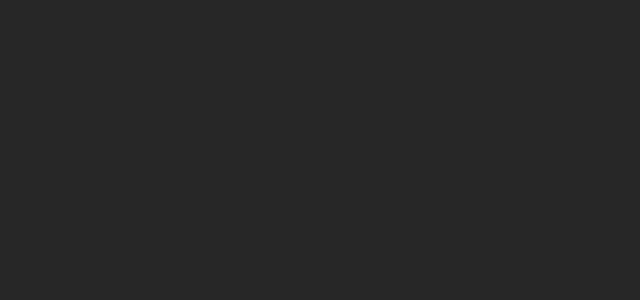
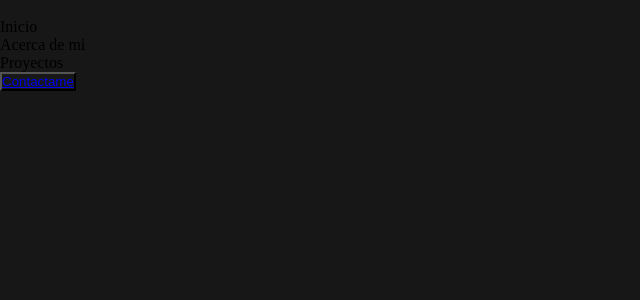
Before and after one commit to Alexander12302002/portafolio, a React (Vite) app: page / in a window 1280 px wide. Shown: the top 300 px of the page, without its empty margins (0-640 px from the left). Built offline with nearby package versions, Linux system fonts and the light colour scheme.

Commit message:
feat: :tada: inicio del portafolio

```diff
--- a/src/App.jsx
+++ b/src/App.jsx
@@ -5,6 +5,24 @@
 
   return (
     <>
+      <div className="container-main">
+        <nav className="horizontal-bar">
+          <img></img>
+          <div className='items'>
+            <ul>
+              <li>Inicio</li>
+              <li>Acerca de mi</li>
+              <li>Proyectos</li>
+            </ul>
+          </div>
+          <div className='Contact-me'>
+            <button><a href='#'>Contactame</a></button>
+          </div>
+        </nav>
+        <div className="container">
+
+        </div>
+      </div>
     </>
   )
 }
--- a/src/index.css
+++ b/src/index.css
@@ -2,5 +2,5 @@
   padding: 0;
   margin: 0;
   box-sizing: border-box;
-  background: rgb(39, 39, 39);
+  background: #171718;
 }
```
